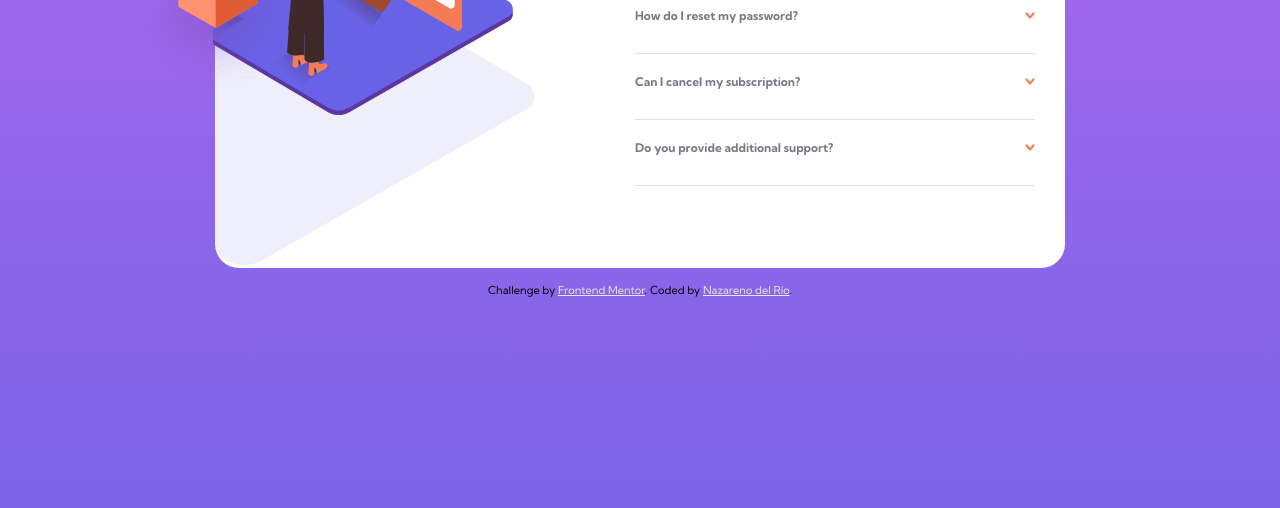
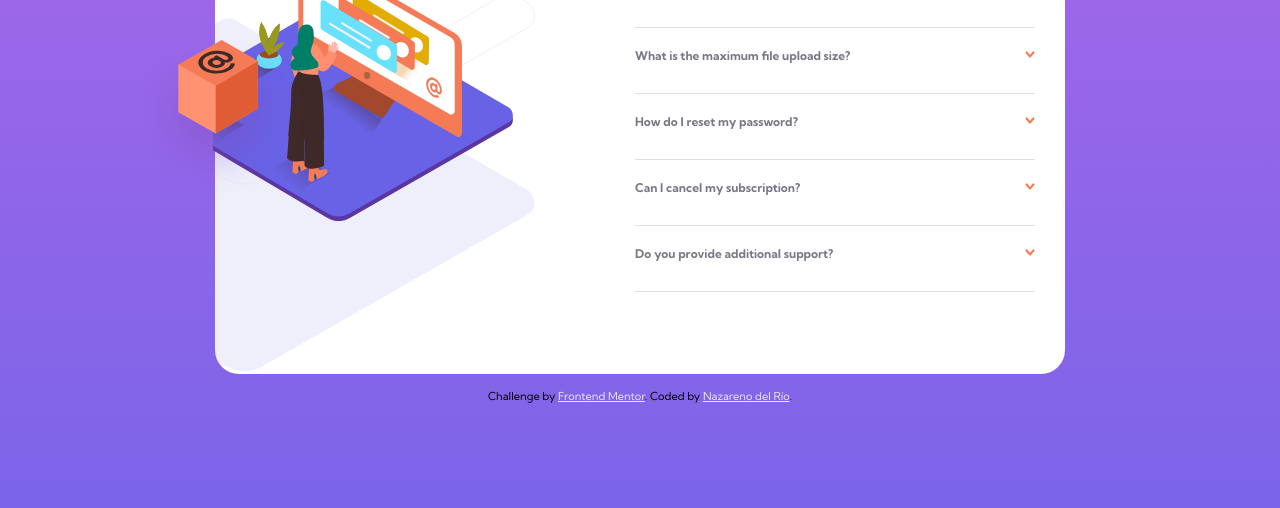
Before and after one commit to nazareno7870/5-Accordion-Card, a plain HTML site: page index.html in a window 1280 px wide. Shown: the part 292-800 px from the top of the page. Drawn offline with Linux system fonts and the light colour scheme.

Commit message:
Added screenshots and styles desktop modifmodified desktop styles

```diff
--- a/style.css
+++ b/style.css
@@ -117,7 +117,10 @@ h4:hover{
 
 @media (min-width: 765px) {
     body{
-        min-height: calc(100vh - 60px);
+        display: flex;
+        justify-content: center;
+        flex-direction: column;
+        min-height: calc(100vh);
     }
     .img-top-card-mobile{
         display: none;
```
Also changed, not shown: screenshot-dekstop.jpg (added), screenshot-mobile.jpg (added), 2 other files.
